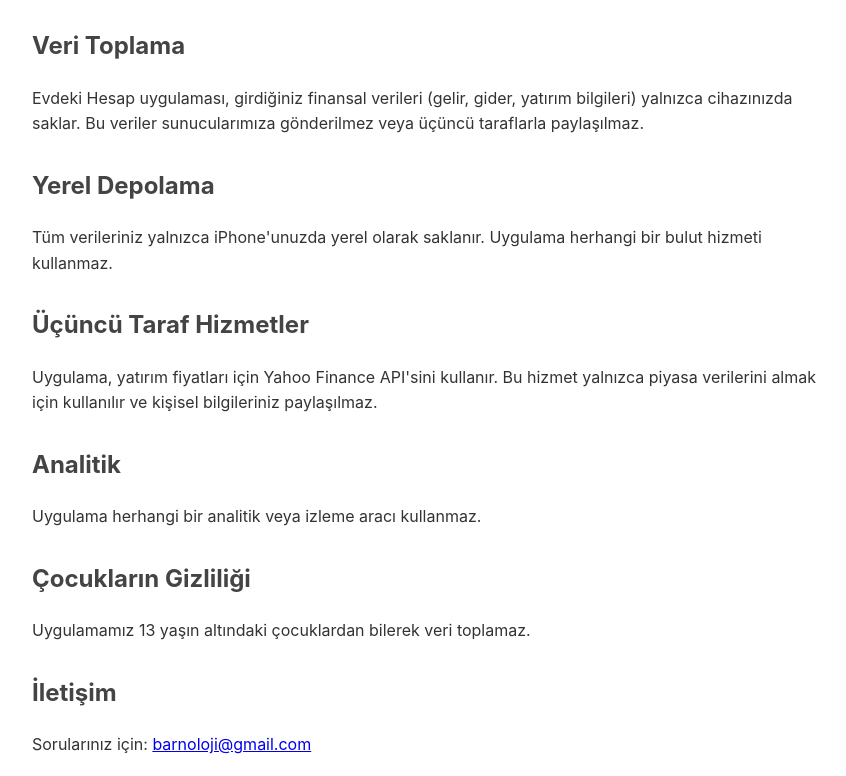
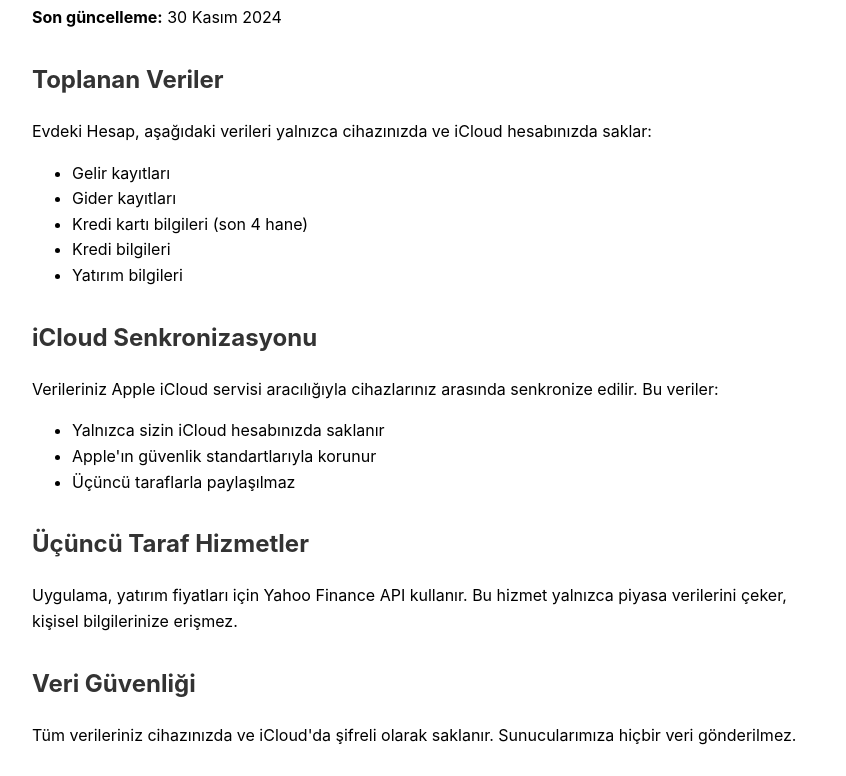
Before and after one commit to barnoloji/evdekihesap-privacy, a plain HTML site: page index.html in a window 1280 px wide. Shown: the part 159-935 px from the top of the page, without its empty margins (208-1054 px from the left). Drawn offline with Linux system fonts and the light colour scheme.

Commit message:
Revise privacy policy content and styling

```diff
--- a/index.html
+++ b/index.html
@@ -1,46 +1,43 @@
 <!DOCTYPE html>
-<html lang="tr">
+<html>
 <head>
+    <title>Evdeki Hesap - Gizlilik Politikası</title>
     <meta charset="UTF-8">
-    <meta name="viewport" content="width=device-width, initial-scale=1.0">
-    <title>Evdeki Hesap - Gizlilik Politikası</title>
     <style>
-        body {
-            font-family: -apple-system, BlinkMacSystemFont, 'Segoe UI', Roboto, sans-serif;
-            max-width: 800px;
-            margin: 0 auto;
-            padding: 40px 20px;
-            line-height: 1.6;
-            color: #333;
-        }
-        h1 { color: #000; }
-        h2 { color: #444; margin-top: 30px; }
-        .date { color: #666; font-size: 14px; }
+        body { font-family: -apple-system, BlinkMacSystemFont, sans-serif; max-width: 800px; margin: 50px auto; padding: 20px; line-height: 1.6; }
+        h1 { color: #22C55E; }
+        h2 { color: #333; margin-top: 30px; }
     </style>
 </head>
 <body>
-    <h1>🏠 Evdeki Hesap - Gizlilik Politikası</h1>
-    <p class="date">Son güncelleme: 30 Kasım 2024</p>
+    <h1>Evdeki Hesap - Gizlilik Politikası</h1>
+    <p><strong>Son güncelleme:</strong> 30 Kasım 2024</p>
 
-    <h2>Veri Toplama</h2>
-    <p>Evdeki Hesap uygulaması, girdiğiniz finansal verileri (gelir, gider, yatırım bilgileri) yalnızca cihazınızda saklar. Bu veriler sunucularımıza gönderilmez veya üçüncü taraflarla paylaşılmaz.</p>
+    <h2>Toplanan Veriler</h2>
+    <p>Evdeki Hesap, aşağıdaki verileri yalnızca cihazınızda ve iCloud hesabınızda saklar:</p>
+    <ul>
+        <li>Gelir kayıtları</li>
+        <li>Gider kayıtları</li>
+        <li>Kredi kartı bilgileri (son 4 hane)</li>
+        <li>Kredi bilgileri</li>
+        <li>Yatırım bilgileri</li>
+    </ul>
 
-    <h2>Yerel Depolama</h2>
-    <p>Tüm verileriniz yalnızca iPhone'unuzda yerel olarak saklanır. Uygulama herhangi bir bulut hizmeti kullanmaz.</p>
+    <h2>iCloud Senkronizasyonu</h2>
+    <p>Verileriniz Apple iCloud servisi aracılığıyla cihazlarınız arasında senkronize edilir. Bu veriler:</p>
+    <ul>
+        <li>Yalnızca sizin iCloud hesabınızda saklanır</li>
+        <li>Apple'ın güvenlik standartlarıyla korunur</li>
+        <li>Üçüncü taraflarla paylaşılmaz</li>
+    </ul>
 
     <h2>Üçüncü Taraf Hizmetler</h2>
-    <p>Uygulama, yatırım fiyatları için Yahoo Finance API'sini kullanır. Bu hizmet yalnızca piyasa verilerini almak için kullanılır ve kişisel bilgileriniz paylaşılmaz.</p>
+    <p>Uygulama, yatırım fiyatları için Yahoo Finance API kullanır. Bu hizmet yalnızca piyasa verilerini çeker, kişisel bilgilerinize erişmez.</p>
 
-    <h2>Analitik</h2>
-    <p>Uygulama herhangi bir analitik veya izleme aracı kullanmaz.</p>
-
-    <h2>Çocukların Gizliliği</h2>
-    <p>Uygulamamız 13 yaşın altındaki çocuklardan bilerek veri toplamaz.</p>
+    <h2>Veri Güvenliği</h2>
+    <p>Tüm verileriniz cihazınızda ve iCloud'da şifreli olarak saklanır. Sunucularımıza hiçbir veri gönderilmez.</p>
 
     <h2>İletişim</h2>
     <p>Sorularınız için: <a href="mailto:barnoloji@gmail.com">barnoloji@gmail.com</a></p>
-
-    <h2>Değişiklikler</h2>
-    <p>Bu gizlilik politikası gerektiğinde güncellenebilir. Değişiklikler bu sayfada yayınlanacaktır.</p>
 </body>
 </html>
```
